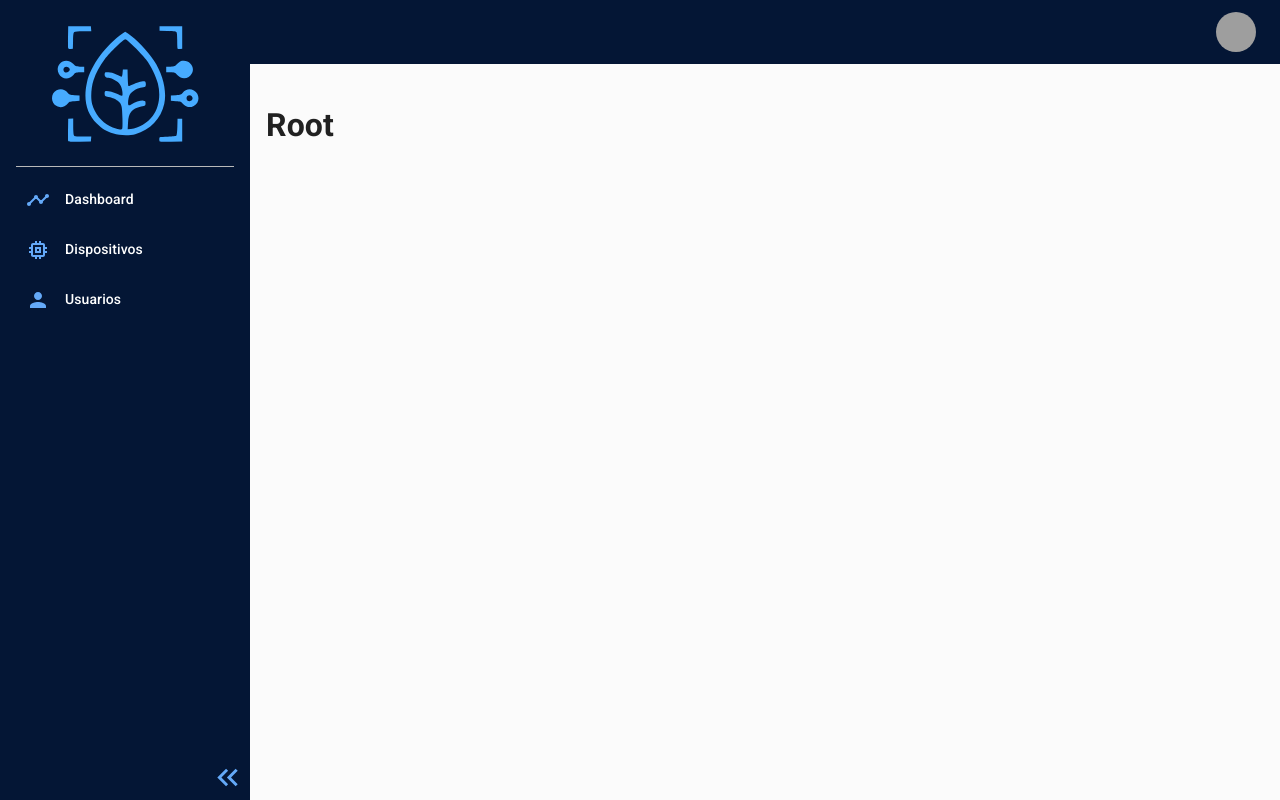
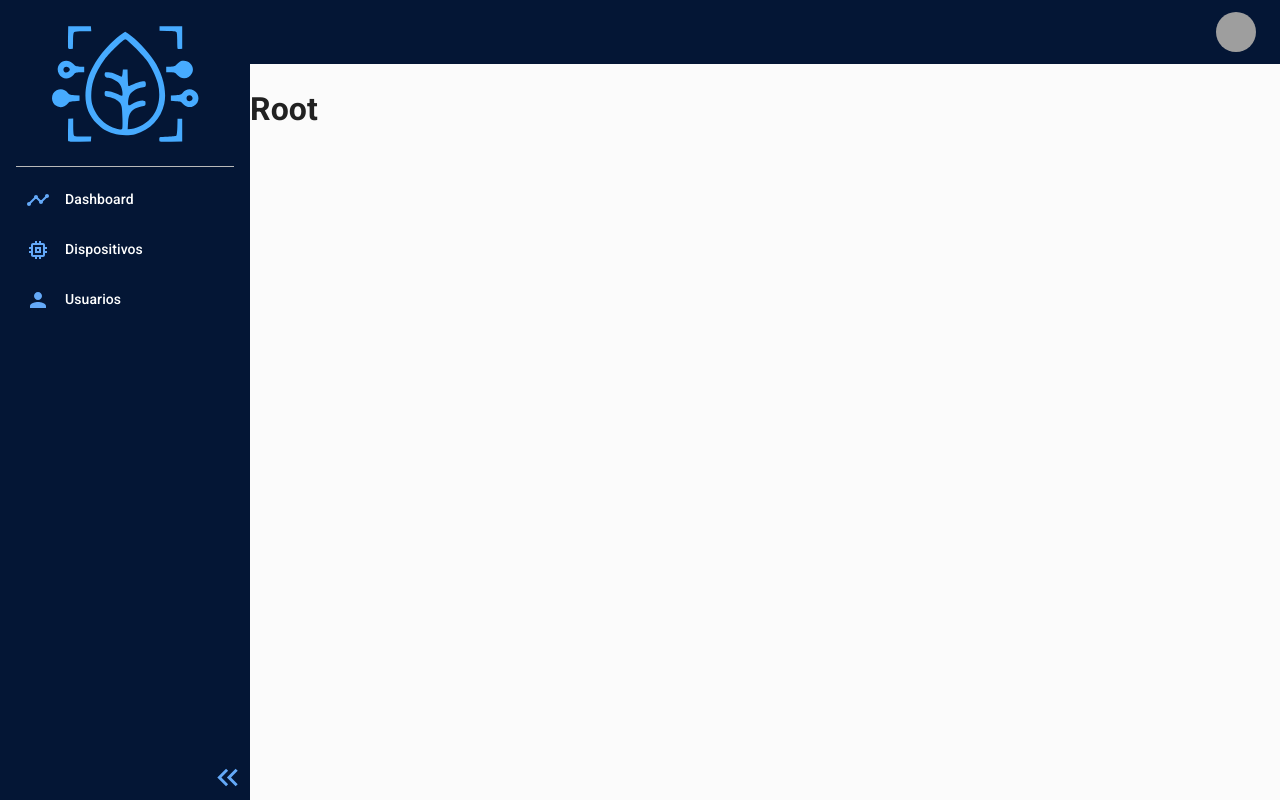
Before and after one commit to Jdiego06/iot-frontend, a React (Create React App) app: page / in a window 1280 px wide. Built offline with nearby package versions, Linux system fonts and the light colour scheme; no server answers; sample sign-in values are in the browser's storage; grey boxes are pictures that could not be loaded.

Commit message:
Add: basic devices; Update: app layout

```diff
--- a/src/layouts/PageLayout.jsx
+++ b/src/layouts/PageLayout.jsx
@@ -104,7 +104,7 @@ export const PageLayout = () => {
 
       <Box display={"flex"} height={`calc(100% - ${topBarHeight})`}>
         <SideBarMenu></SideBarMenu>
-        <Box overflow={"auto"} width="100%" p={2}>
+        <Box overflow={"auto"} width="100%">
           <Outlet></Outlet>
         </Box>
       </Box>
--- a/src/pages/Devices.jsx
+++ b/src/pages/Devices.jsx
@@ -1,11 +1,4 @@
-import {
-  Avatar,
-  Button,
-  Card,
-  Divider,
-  IconButton,
-  Typography,
-} from "@mui/material";
+import { Button, Card, Divider, IconButton, Typography } from "@mui/material";
 import { Box } from "@mui/system";
 import React from "react";
 import AddIcon from "@mui/icons-material/Add";
@@ -88,7 +81,7 @@ function DeviceCard({ name, lastActivivty, token }) {
 
 export default function Devices() {
   return (
-    <>
+    <Box p={2}>
       <Box
         display={"flex"}
         alignItems="center"
@@ -115,6 +108,6 @@ export default function Devices() {
           ></DeviceCard>
         ))}
       </Box>
-    </>
+    </Box>
   );
 }
```
